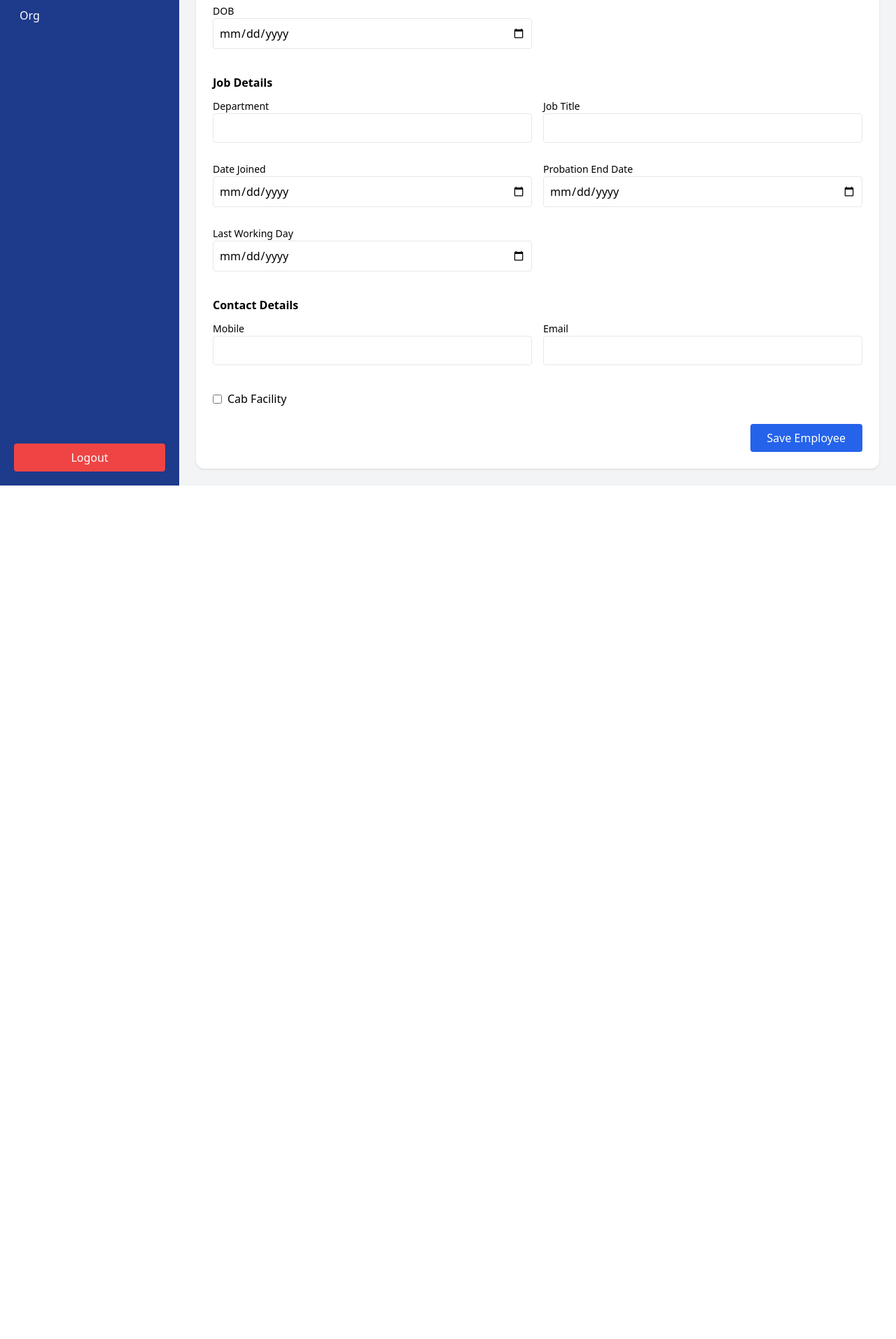
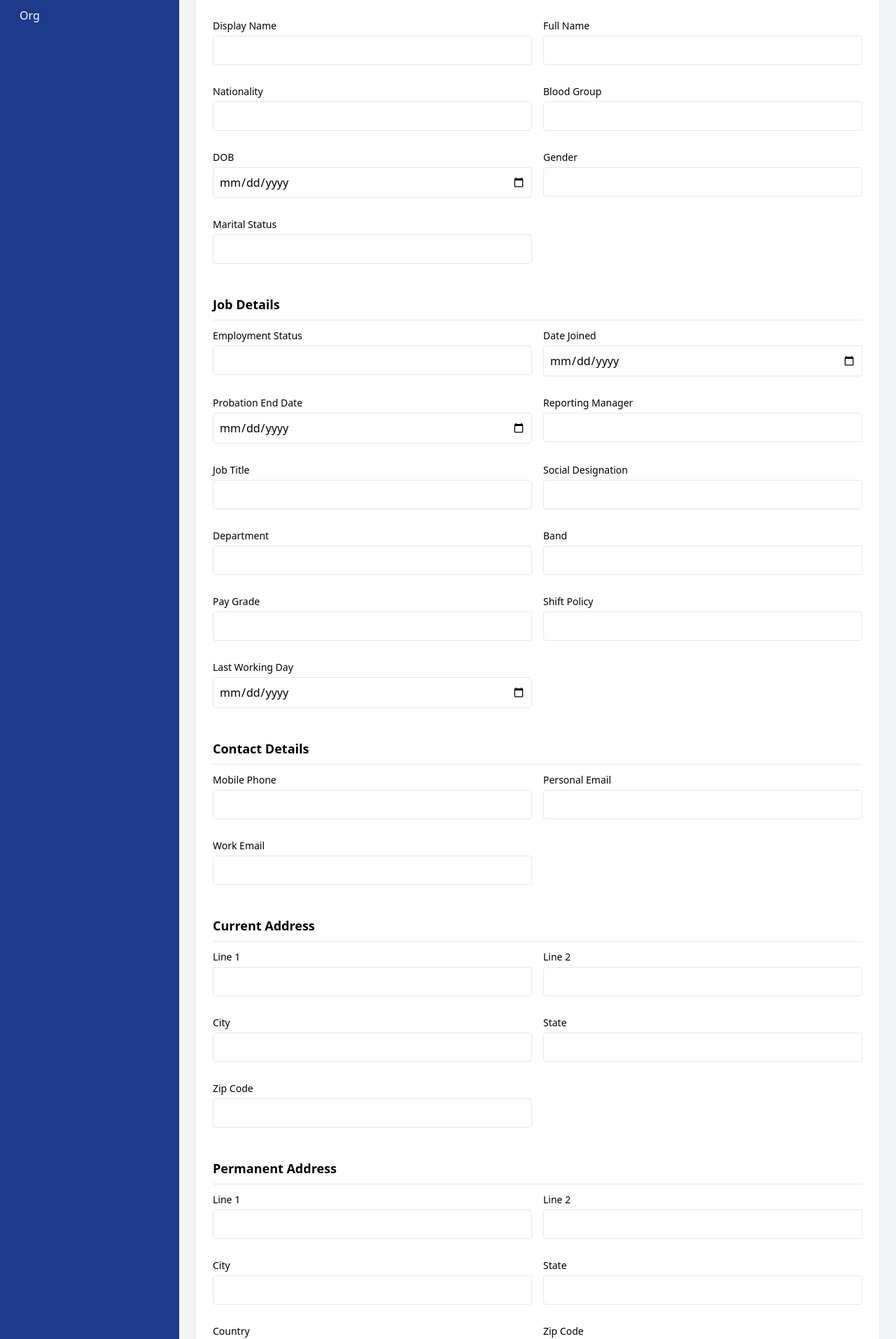
Before and after one commit to VishalRana2025/hris-project, a React (Vite) app in the folder frontend/: page /add-employee in a window 1280 px wide. Shown: the part 386-2300 px from the top of the page at 70% size. Before the commit the page ends 1080 px from the top, so only its background shows below. Built offline with nearby package versions, Linux system fonts and the light colour scheme; sample sign-in values are in the browser's storage.

Commit message:
final fix: employee system working

```diff
--- a/frontend/src/pages/AddEmployee.jsx
+++ b/frontend/src/pages/AddEmployee.jsx
@@ -78,7 +78,7 @@ export default function AddEmployee() {
       ...form,
       fullName:
         form.fullName ||
-        `${form.firstName || ""} ${form.lastName || ""}`.trim(),
+        `${form.firstName || ""} ${form.middleName || ""} ${form.lastName || ""}`.trim(),
 
       dob: safeDate(form.dob),
       dateJoined: safeDate(form.dateJoined),
@@ -127,73 +127,205 @@ export default function AddEmployee() {
 
           <div className="bg-white p-6 rounded-xl shadow max-w-6xl">
 
-            {/* PRIMARY */}
+            {/* PRIMARY DETAILS */}
             <Section title="Primary Details">
               <Input label="Employee Number" value={form.employeeNumber}
-                onChange={(v)=>setForm({...form, employeeNumber:v})}
+                onChange={(v) => setForm({ ...form, employeeNumber: v })}
               />
               <Input label="First Name" value={form.firstName}
-                onChange={(v)=>setForm({...form, firstName:v})}
+                onChange={(v) => setForm({ ...form, firstName: v })}
+              />
+              <Input label="Middle Name" value={form.middleName}
+                onChange={(v) => setForm({ ...form, middleName: v })}
               />
               <Input label="Last Name" value={form.lastName}
-                onChange={(v)=>setForm({...form, lastName:v})}
+                onChange={(v) => setForm({ ...form, lastName: v })}
+              />
+              <Input label="Display Name" value={form.displayName}
+                onChange={(v) => setForm({ ...form, displayName: v })}
               />
               <Input label="Full Name" value={form.fullName}
-                onChange={(v)=>setForm({...form, fullName:v})}
+                onChange={(v) => setForm({ ...form, fullName: v })}
               />
-
+              <Input label="Nationality" value={form.nationality}
+                onChange={(v) => setForm({ ...form, nationality: v })}
+              />
+              <Input label="Blood Group" value={form.bloodGroup}
+                onChange={(v) => setForm({ ...form, bloodGroup: v })}
+              />
               <Input
                 label="DOB"
                 type="date"
                 max={new Date().toISOString().split("T")[0]}
                 value={formatDate(form.dob)}
-                onChange={(v)=>setForm({...form, dob:v})}
+                onChange={(v) => setForm({ ...form, dob: v })}
+              />
+              <Input label="Gender" value={form.gender}
+                onChange={(v) => setForm({ ...form, gender: v })}
+              />
+              <Input label="Marital Status" value={form.maritalStatus}
+                onChange={(v) => setForm({ ...form, maritalStatus: v })}
               />
             </Section>
 
-            {/* JOB */}
+            {/* JOB DETAILS */}
             <Section title="Job Details">
-              <Input label="Department" value={form.department}
-                onChange={(v)=>setForm({...form, department:v})}
+              <Input label="Employment Status" value={form.employmentStatus}
+                onChange={(v) => setForm({ ...form, employmentStatus: v })}
               />
-              <Input label="Job Title" value={form.jobTitle}
-                onChange={(v)=>setForm({...form, jobTitle:v})}
-              />
-
               <Input
                 label="Date Joined"
                 type="date"
                 value={formatDate(form.dateJoined)}
-                onChange={(v)=>setForm({...form, dateJoined:v})}
+                onChange={(v) => setForm({ ...form, dateJoined: v })}
               />
-
               <Input
                 label="Probation End Date"
                 type="date"
                 value={formatDate(form.probationEndDate)}
-                onChange={(v)=>setForm({...form, probationEndDate:v})}
+                onChange={(v) => setForm({ ...form, probationEndDate: v })}
               />
-
+              <Input label="Reporting Manager" value={form.reportingManager}
+                onChange={(v) => setForm({ ...form, reportingManager: v })}
+              />
+              <Input label="Job Title" value={form.jobTitle}
+                onChange={(v) => setForm({ ...form, jobTitle: v })}
+              />
+              <Input label="Social Designation" value={form.socialDesignation}
+                onChange={(v) => setForm({ ...form, socialDesignation: v })}
+              />
+              <Input label="Department" value={form.department}
+                onChange={(v) => setForm({ ...form, department: v })}
+              />
+              <Input label="Band" value={form.band}
+                onChange={(v) => setForm({ ...form, band: v })}
+              />
+              <Input label="Pay Grade" value={form.payGrade}
+                onChange={(v) => setForm({ ...form, payGrade: v })}
+              />
+              <Input label="Shift Policy" value={form.shiftPolicy}
+                onChange={(v) => setForm({ ...form, shiftPolicy: v })}
+              />
               <Input
                 label="Last Working Day"
                 type="date"
                 value={formatDate(form.lastWorkingDay)}
-                onChange={(v)=>setForm({...form, lastWorkingDay:v})}
+                onChange={(v) => setForm({ ...form, lastWorkingDay: v })}
               />
             </Section>
 
-            {/* CONTACT */}
+            {/* CONTACT DETAILS */}
             <Section title="Contact Details">
-              <Input label="Mobile" value={form.mobilePhone}
-                onChange={(v)=>setForm({...form, mobilePhone:v})}
+              <Input label="Mobile Phone" value={form.mobilePhone}
+                onChange={(v) => setForm({ ...form, mobilePhone: v })}
               />
-              <Input label="Email" value={form.personalEmail}
-                onChange={(v)=>setForm({...form, personalEmail:v})}
+              <Input label="Personal Email" value={form.personalEmail}
+                onChange={(v) => setForm({ ...form, personalEmail: v })}
+              />
+              <Input label="Work Email" value={form.workEmail}
+                onChange={(v) => setForm({ ...form, workEmail: v })}
               />
             </Section>
 
-            {/* CAB */}
-            <div className="flex items-center gap-2 mt-4">
+            {/* CURRENT ADDRESS */}
+            <Section title="Current Address">
+              <Input label="Line 1" value={form.currentAddress?.line1}
+                onChange={(v) =>
+                  setForm({
+                    ...form,
+                    currentAddress: { ...form.currentAddress, line1: v }
+                  })
+                }
+              />
+              <Input label="Line 2" value={form.currentAddress?.line2}
+                onChange={(v) =>
+                  setForm({
+                    ...form,
+                    currentAddress: { ...form.currentAddress, line2: v }
+                  })
+                }
+              />
+              <Input label="City" value={form.currentAddress?.city}
+                onChange={(v) =>
+                  setForm({
+                    ...form,
+                    currentAddress: { ...form.currentAddress, city: v }
+                  })
+                }
+              />
+              <Input label="State" value={form.currentAddress?.state}
+                onChange={(v) =>
+                  setForm({
+                    ...form,
+                    currentAddress: { ...form.currentAddress, state: v }
+                  })
+                }
+              />
+              <Input label="Zip Code" value={form.currentAddress?.zipCode}
+                onChange={(v) =>
+                  setForm({
+                    ...form,
+                    currentAddress: { ...form.currentAddress, zipCode: v }
+                  })
+                }
+              />
+            </Section>
+
+            {/* PERMANENT ADDRESS */}
+            <Section title="Permanent Address">
+              <Input label="Line 1" value={form.permanentAddress?.line1}
+                onChange={(v) =>
+                  setForm({
+                    ...form,
+                    permanentAddress: { ...form.permanentAddress, line1: v }
+                  })
+                }
+              />
+              <Input label="Line 2" value={form.permanentAddress?.line2}
+                onChange={(v) =>
+                  setForm({
+                    ...form,
+                    permanentAddress: { ...form.permanentAddress, line2: v }
+                  })
+                }
+              />
+              <Input label="City" value={form.permanentAddress?.city}
+                onChange={(v) =>
+                  setForm({
+                    ...form,
+                    permanentAddress: { ...form.permanentAddress, city: v }
+                  })
+                }
+              />
+              <Input label="State" value={form.permanentAddress?.state}
+                onChange={(v) =>
+                  setForm({
+                    ...form,
+                    permanentAddress: { ...form.permanentAddress, state: v }
+                  })
+                }
+              />
+              <Input label="Country" value={form.permanentAddress?.country}
+                onChange={(v) =>
+                  setForm({
+                    ...form,
+                    permanentAddress: { ...form.permanentAddress, country: v }
+                  })
+                }
+              />
+              <Input label="Zip Code" value={form.permanentAddress?.zipCode}
+                onChange={(v) =>
+                  setForm({
+                    ...form,
+                    permanentAddress: { ...form.permanentAddress, zipCode: v }
+                  })
+                }
+              />
+            </Section>
+
+            {/* OTHER DETAILS */}
+            <Section title="Other Details">
+              <div className="flex items-center gap-2 mt-2 mb-3">
                 <input
                   type="checkbox"
                   checked={form.cabFacility}
@@ -201,13 +333,20 @@ export default function AddEmployee() {
                     setForm({ ...form, cabFacility: e.target.checked })
                   }
                 />
-              <label>Cab Facility</label>
+                <label className="text-sm">Cab Facility</label>
               </div>
+              <Input label="Aadhaar Number" value={form.aadhaarNumber}
+                onChange={(v) => setForm({ ...form, aadhaarNumber: v })}
+              />
+              <Input label="PAN Number" value={form.panNumber}
+                onChange={(v) => setForm({ ...form, panNumber: v })}
+              />
+            </Section>
 
             <div className="flex justify-end mt-6">
               <button
                 onClick={handleSubmit}
-                className="bg-blue-600 text-white px-6 py-2 rounded"
+                className="bg-blue-600 text-white px-6 py-2 rounded hover:bg-blue-700"
               >
                 Save Employee
               </button>
@@ -224,12 +363,12 @@ export default function AddEmployee() {
 function Input({ label, value, onChange, type = "text", ...props }) {
   return (
     <div className="mb-3">
-      <p className="text-sm">{label}</p>
+      <label className="text-sm block mb-1">{label}</label>
       <input
         type={type}
-        className="border p-2 w-full rounded"
+        className="border p-2 w-full rounded focus:outline-none focus:ring-2 focus:ring-blue-400"
         value={value || ""}
-        onChange={(e)=>onChange(e.target.value)}
+        onChange={(e) => onChange(e.target.value)}
         {...props}
       />
     </div>
@@ -239,8 +378,8 @@ function Input({ label, value, onChange, type = "text", ...props }) {
 // 🔹 SECTION COMPONENT
 function Section({ title, children }) {
   return (
-    <div className="mb-6">
-      <h3 className="font-semibold mb-3">{title}</h3>
+    <div className="mb-8">
+      <h3 className="font-semibold text-lg mb-3 pb-2 border-b">{title}</h3>
       <div className="grid grid-cols-2 gap-4">
         {children}
       </div>
```
Lines whose indentation alone changed are shown as unchanged.
